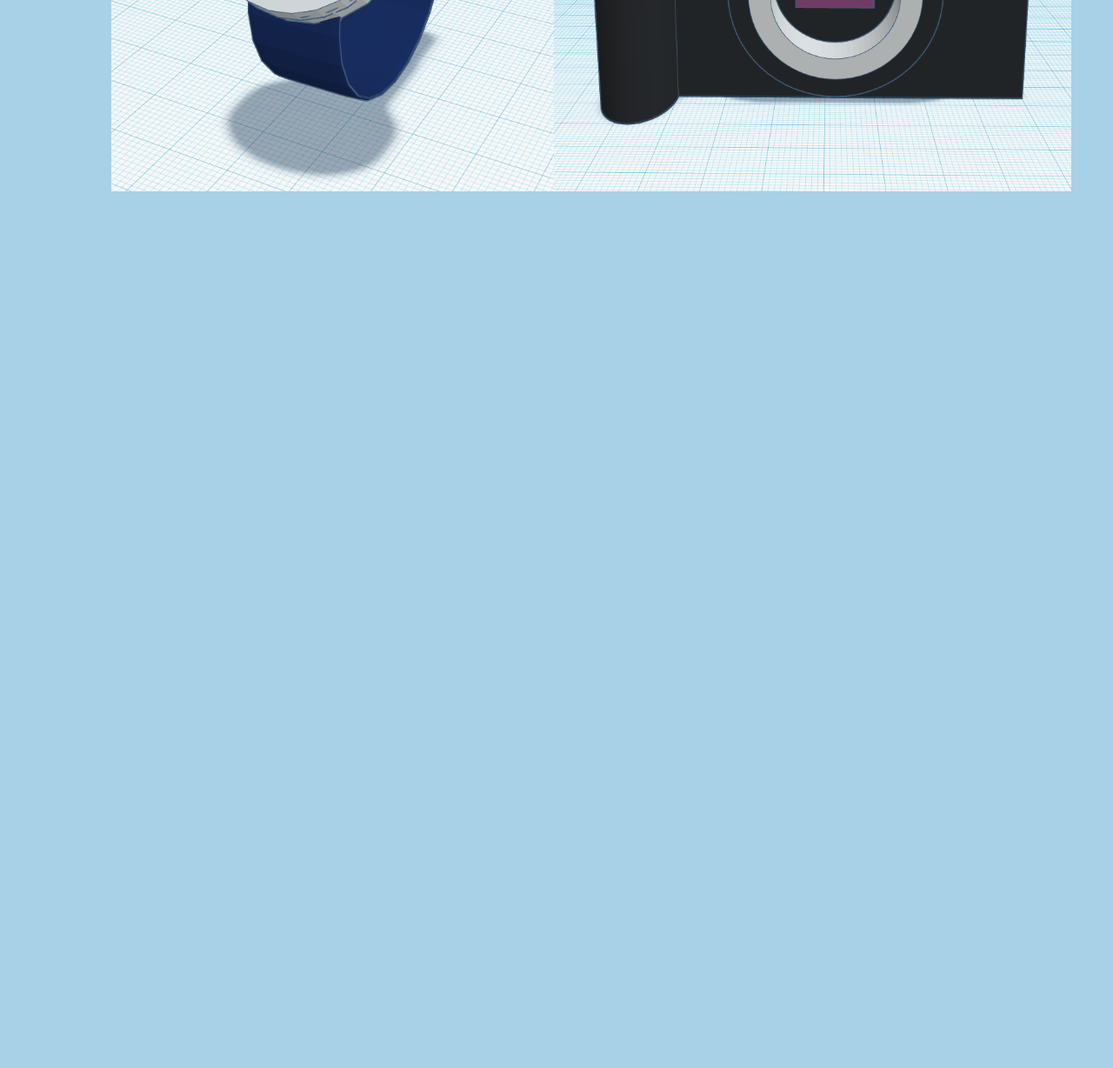
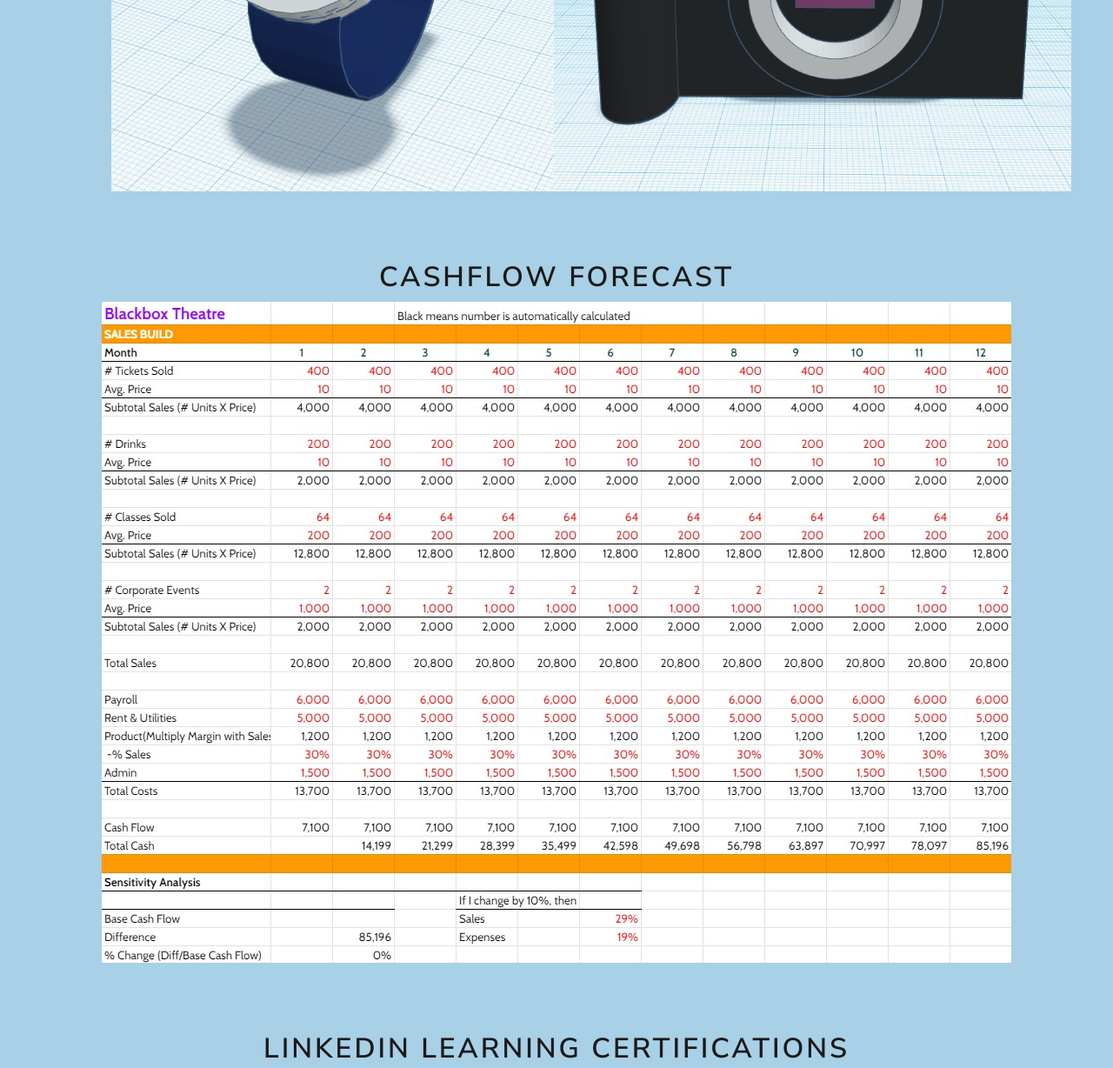
Before and after one commit to davhao/davhao.github.io, a website: page forfun.html in a window 1280 px wide. Shown: the part 4244-5472 px from the top of the page at 87% size. Before the commit the page ends 4544 px from the top, so only its background shows below. Drawn offline with nearby package versions, Linux system fonts and the light colour scheme.

Commit message:
added cashflow and LIL

```diff
--- a/forfun.html
+++ b/forfun.html
@@ -63,6 +63,7 @@
                     </div>
                 </div>
             </div>
+
             <div class='econ-tinkercad'>
                 <h1 class="text-center">TinkerCAD Mockups</h1>
                 <div class='econ-mockups-pictures'>
@@ -75,6 +76,20 @@
                         <img src='./xt4.png' alt='web mockup' style="height: 500px;" />
                     </div>
                 </div>
+            </div>
+        </div>
+
+        <div class='econ-forecast'>
+            <h1 class="text-center">Cashflow Forecast</h1>
+            <div class='text-center'>
+                <img src='./cashflow.jpg' alt='cashflow' />
+            </div>
+        </div>
+
+        <div class='econ-forecast'>
+            <h1 class="text-center">LinkedIn Learning Certifications</h1>
+            <div class='text-center'>
+                <img src='./learning.jpg' alt='LIL' />
             </div>
         </div>
 
--- a/styles.css
+++ b/styles.css
@@ -259,6 +259,10 @@ body {
 	width: 80%;
 }
 
+.econ-forecast {
+	margin-bottom: 5rem;
+}
+
 /* Mobile Styles */
 @media only screen and (max-width: 450px) {
 	.navbar {
```
Also changed, not shown: cashflow.jpg (added), learning.jpg (added).
